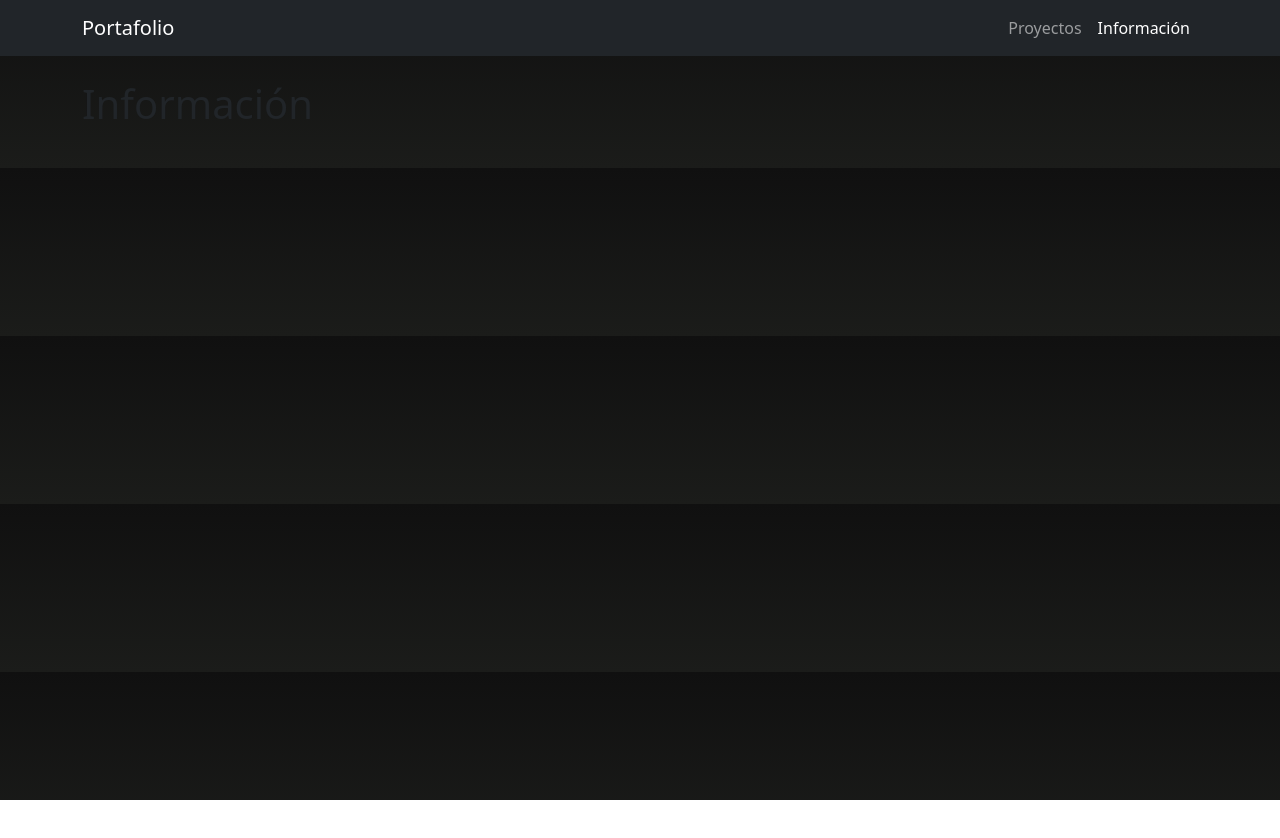
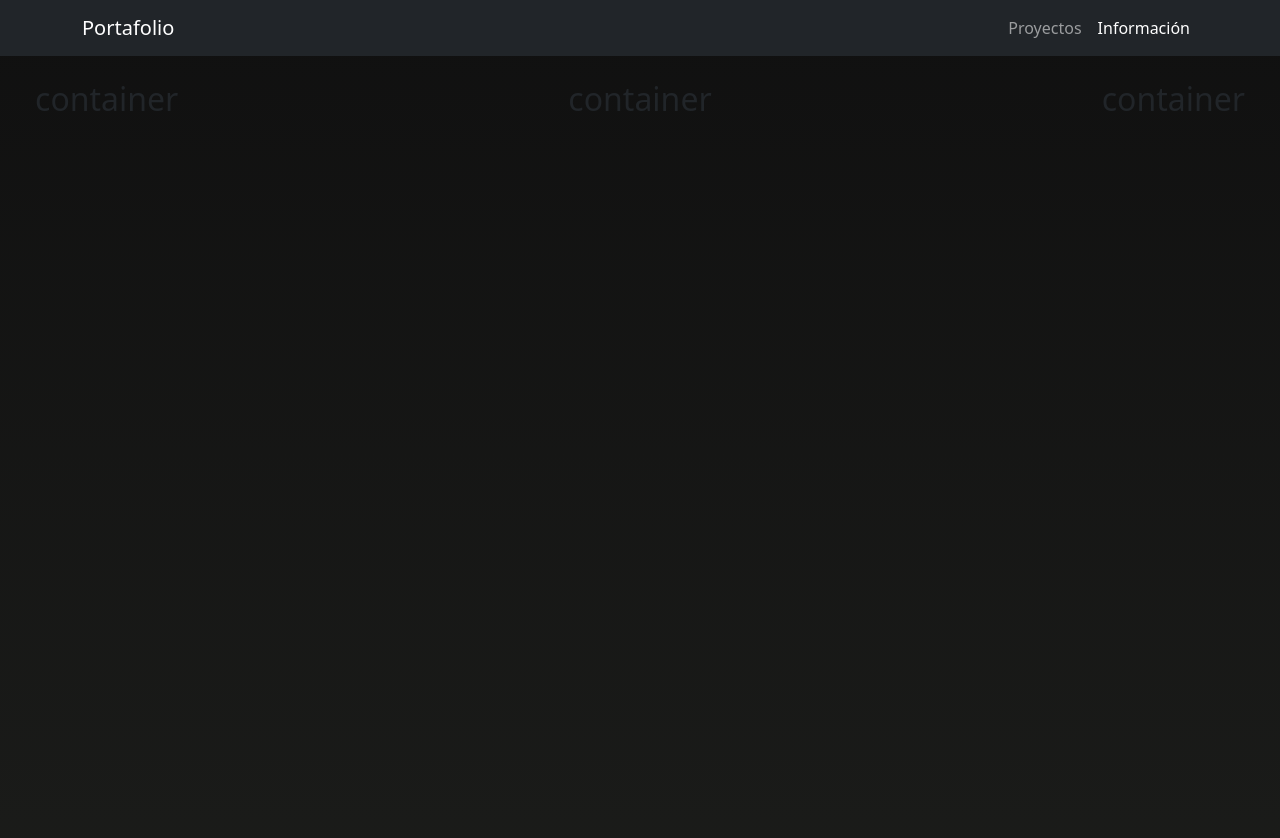
Before and after one commit to ManuJRS/vue-portfolio-manu, a Vue app: page /info in a window 1280 px wide. Shown: the top 838 px of the page. Before the commit the page ends 800 px from the top, so only its background shows below. Built offline with nearby package versions, Linux system fonts and the light colour scheme.

Commit message:
feat(ui): :bricks: add main container structure to pages
Added the primary container layout to all pages to establish a consistent structure

```diff
--- a/src/pages/InfoPage.vue
+++ b/src/pages/InfoPage.vue
@@ -2,7 +2,17 @@
 </script>
 
 <template>
-  <div class="container py-4">
-    <h1 class="mb-3">Información</h1>
-  </div>
+  <b-container fluid>
+    <b-row class="justify-content-center vh-100 my-4">
+      <b-col cols="0" sm="2" class="text-center">
+        <h2>container</h2>
+      </b-col>
+      <b-col cols="12" sm="8" class="text-center">
+        <h2>container</h2>
+      </b-col>
+      <b-col cols="0" sm="2" class="text-center">
+        <h2>container</h2>
+      </b-col>
+    </b-row>
+  </b-container>
 </template>
--- a/src/pages/NotFound.vue
+++ b/src/pages/NotFound.vue
@@ -2,9 +2,19 @@
 </script>
 
 <template>
-  <div class="container py-5 text-center">
-    <h1 class="display-6">404</h1>
+  <b-container fluid>
+    <b-row class="justify-content-center vh-100 my-4">
+      <b-col cols="0" sm="2" class="text-center">
+        <h2>container</h2>
+      </b-col>
+      <b-col cols="12" sm="8" class="text-center">
+            <h1 class="display-6">404</h1>
     <p class="mb-3">Los siento, la página que buscas no existe.</p>
     <RouterLink to="/projects" class="btn btn-primary">Ir a Proyectos</RouterLink>
-  </div>
+      </b-col>
+      <b-col cols="0" sm="2" class="text-center">
+        <h2>container</h2>
+      </b-col>
+    </b-row>
+  </b-container>
 </template>
--- a/src/pages/ProjectsPage.vue
+++ b/src/pages/ProjectsPage.vue
@@ -1,8 +1,19 @@
 <script setup>
+
 </script>
 
 <template>
-  <div class="container py-4">
-    <h1 class="mb-3">Proyectos</h1>
-  </div>
+  <b-container fluid>
+    <b-row class="justify-content-center vh-100 my-4">
+      <b-col cols="0" sm="2" class="text-center">
+        <h2>container</h2>
+      </b-col>
+      <b-col cols="12" sm="8" class="text-center">
+        <h2>container</h2>
+      </b-col>
+      <b-col cols="0" sm="2" class="text-center">
+        <h2>container</h2>
+      </b-col>
+    </b-row>
+  </b-container>
 </template>
```
